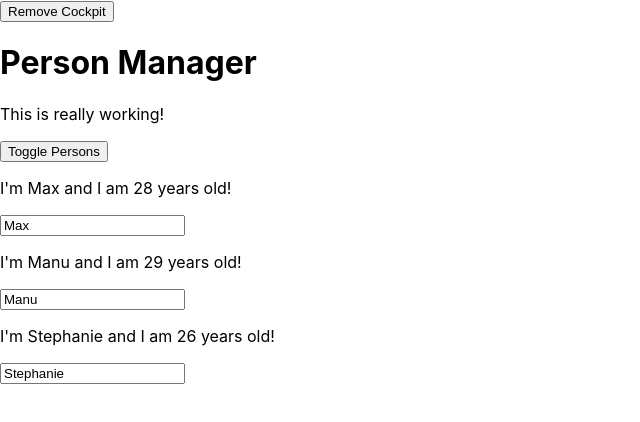
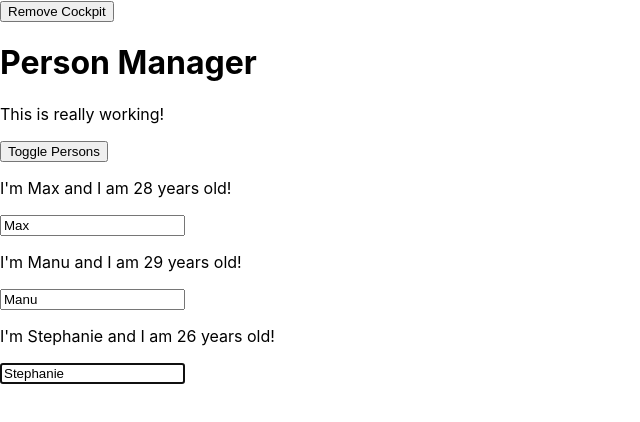
Before and after one commit to arthurthlee/React-Complete-Guide, a React app: page / in a window 1280 px wide. Both pictures are taken after a click on the button "Toggle Persons". Shown: the top 422 px of the page, without its empty margins (0-640 px from the left). Built offline with nearby package versions, Linux system fonts and the light colour scheme.

Commit message:
Chapter 7 Lesson 26: Using refs

```diff
--- a/src/components/Persons/Person/Person.js
+++ b/src/components/Persons/Person/Person.js
@@ -5,6 +5,16 @@
 import PropTypes from 'prop-types';
 
 class Person extends Component {
+    constructor(props) {
+        super(props)
+        this.inputElementRef = React.createRef();
+    }
+
+    componentDidMount() {
+        //this.inputElement.focus();
+        this.inputElementRef.current.focus();
+    }
+
     render() {
         console.log('[Person.js] rendering');
         return (
@@ -15,6 +25,8 @@
                 <p>{this.props.children}</p>
                 <input
                     type="text"
+                    ref={this.inputElementRef}
+                    //ref={(inputEl) => {this.inputElement = inputEl}}
                     onChange={this.props.changed}
                     value={this.props.name}/>
 
```
